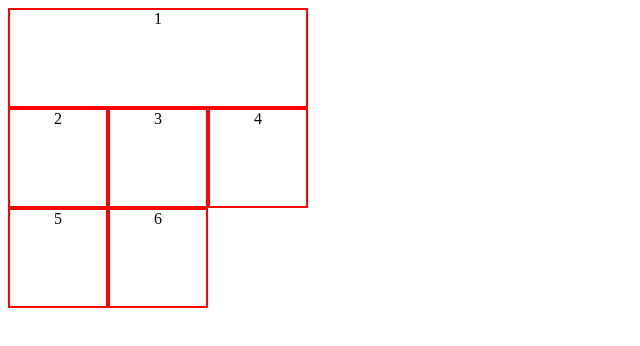
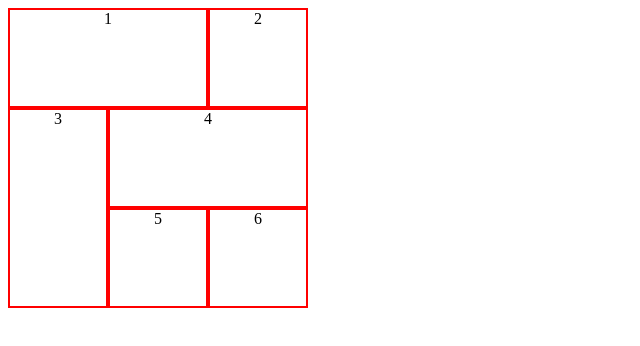
Before and after one commit to vanderleik/css-grid, a plain HTML site: page index.html in a window 1280 px wide. Shown: the whole page, without its empty margins (0-640 px from the left). Drawn offline with Linux system fonts and the light colour scheme.

Commit message:
Update styles.css

```diff
--- a/css/styles.css
+++ b/css/styles.css
@@ -9,9 +9,22 @@
 
 .one {
     border: 2px solid red;
-    grid-column: 1 / 4;
+    grid-column-start: 1;
+    grid-column-end: 3;
 }
 
-.two, .three, .four, .five, .six {
+ .three {
+    border: 2px solid red;
+    grid-row-start: 2;
+    grid-row-end: 4;
+}
+
+.four {
+    border: 2px solid red;
+    grid-column-start: 2;
+    grid-column-end: 4;
+}
+
+.two, .five, .six {
     border: 2px solid red;
 }
```
